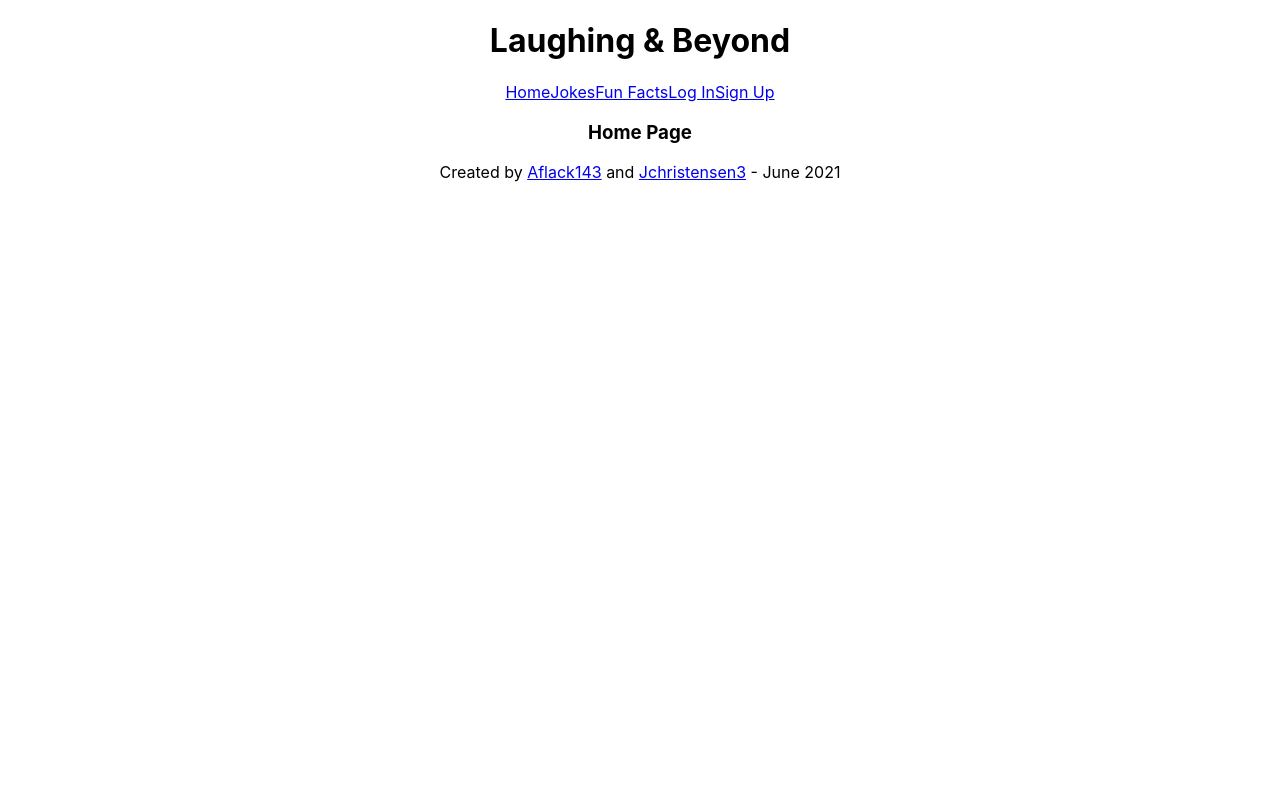
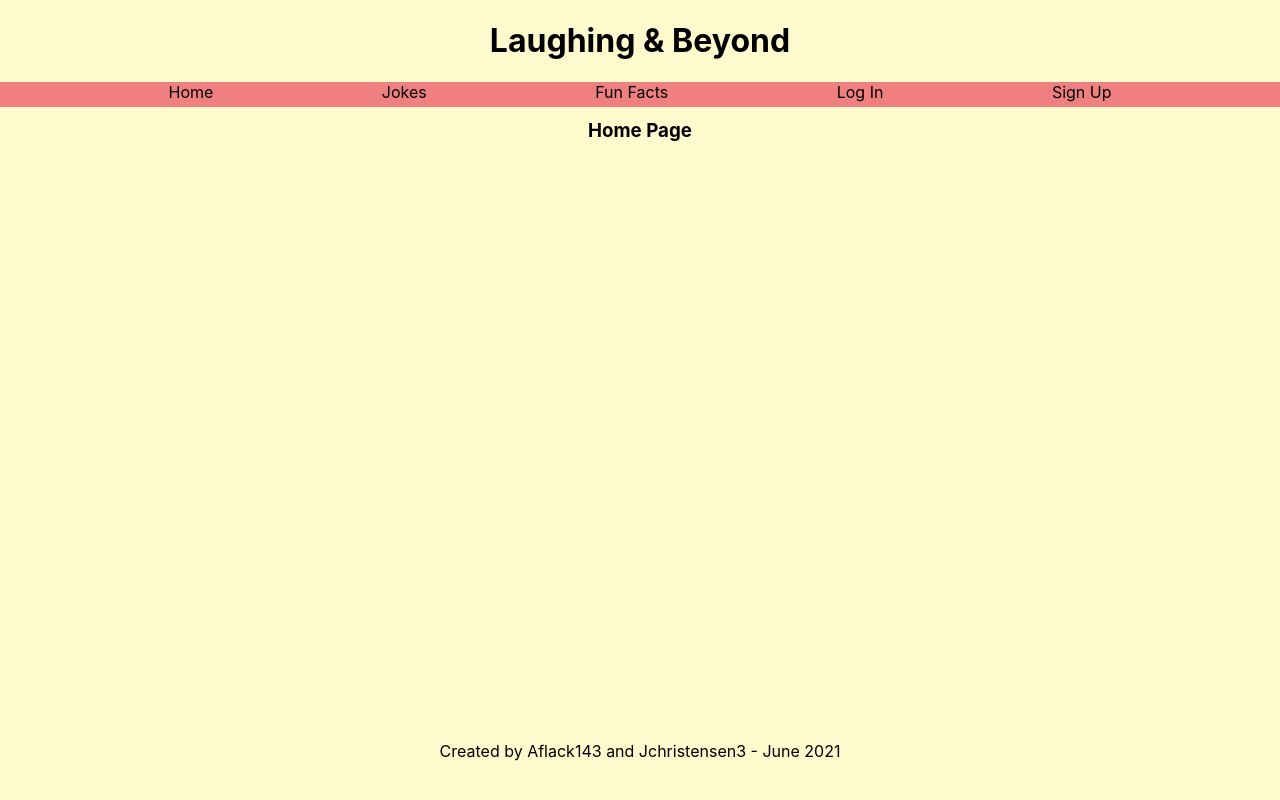
Before and after one commit to aflack143/laughing-beyond-frontend, a React (Create React App) app in the folder laughing-beyond/: page / in a window 1280 px wide. Built offline with nearby package versions, Linux system fonts and the light colour scheme; no server answers.

Commit message:
added basic css

```diff
--- a/laughing-beyond/src/App.css
+++ b/laughing-beyond/src/App.css
@@ -1,38 +1,36 @@
 .App {
   text-align: center;
+  background-color: lemonchiffon;
+  display: flex;
+  flex-direction: column;
+  margin: 0;
+  min-height: 100vh;
 }
 
-.App-logo {
-  height: 40vmin;
-  pointer-events: none;
+header {
+  height: 100px;
+  display: flex;
+  flex-direction: column;
+  margin: 0;
 }
 
-@media (prefers-reduced-motion: no-preference) {
-  .App-logo {
-    animation: App-logo-spin infinite 20s linear;
-  }
+nav {
+  display: flex;
+  flex-direction: row;
+  justify-content: space-evenly;
+  margin: 0;
+  background-color: lightcoral;
 }
 
-.App-header {
-  background-color: #282c34;
-  min-height: 100vh;
-  display: flex;
-  flex-direction: column;
-  align-items: center;
-  justify-content: center;
-  font-size: calc(10px + 2vmin);
-  color: white;
+main {
+  flex-grow: 1;
+}
+footer {
+  height: 75px;
 }
 
-.App-link {
-  color: #61dafb;
+a {
+  color: inherit;
+  text-decoration: none;
+  height: 25px
 }
-
-@keyframes App-logo-spin {
-  from {
-    transform: rotate(0deg);
-  }
-  to {
-    transform: rotate(360deg);
-  }
-}
--- a/laughing-beyond/src/App.js
+++ b/laughing-beyond/src/App.js
@@ -17,37 +17,31 @@ class App extends Component {
   constructor() {
     super()
     this.state = {
-        jokes: [],
         funFact: ''
     }
 }
 
   componentDidMount = () => {
-      axios.get('https://official-joke-api.appspot.com/jokes/ten')
+      axios.get('http://numbersapi.com/random')
       .then(resp => {
-          console.log(resp.data)
-          this.setState({
-              jokes: resp.data
-          })
-      })
-      axios.get('http://numbersapi.com/random?min=0&max=1000')
-      .then(resp => {
-          console.log(resp.data)
           this.setState({
               funFact: resp.data,
           })
       })
   }
+
   render() {
     return (
       <div className="App">
         <Header />
-        <Route path='/' exact render={() => <Home funFact={this.state.funFact} />}/>
-        <Route path='/login' render={(props) => <Login {...props} />} />
-        <Route path='/signup' render={(props) => <Signup {...props}/>} />
-        <Route path='/profile/:id' render={() => <Profile />} />
-        <Route path='/jokes' render={() => <JokesDisplay jokes={this.state.jokes}/>}/>
-        <Route path='/funfacts' exact render={() => <FunFactsDisplay funFact={this.state.funFact}/>}/>
+        <main>
+          <Route path='/' exact render={() => <Home funFact={this.state.funFact} />}/>
+          <Route path='/login' render={(props) => <Login {...props} />} />
+          <Route path='/signup' render={(props) => <Signup {...props}/>} />
+          <Route path='/profile/:id' render={() => <Profile />} />
+          <Route path='/jokes' render={() => <JokesDisplay />}/>
+          <Route path='/funfacts' exact render={() => <FunFactsDisplay funFact={this.state.funFact}/>}/>
+        </main>
         <Footer />
       </div>
     );
--- a/laughing-beyond/src/components/Footer.js
+++ b/laughing-beyond/src/components/Footer.js
@@ -2,9 +2,9 @@ import React from 'react'
 
 const Footer = () => {
     return (
-        <div>
+        <footer>
             <p>Created by <a href="https://Aflack143.github.io">Aflack143</a> and <a href="https://jchristensen3.github.io/">Jchristensen3</a> - June 2021</p>
-        </div>
+        </footer>
     )
 }
 
--- a/laughing-beyond/src/components/Header.js
+++ b/laughing-beyond/src/components/Header.js
@@ -3,7 +3,7 @@ import {Link} from 'react-router-dom'
 
 const Header = () => {
     return (
-        <div>
+        <header>
             <h1>Laughing & Beyond</h1>
             <nav>
                 <Link to='/'>Home</Link>
@@ -12,7 +12,7 @@ const Header = () => {
                 <Link to='/login'>Log In</Link>
                 <Link to='/signup'>Sign Up</Link>
             </nav>
-        </div>
+        </header>
     )
 }
 
--- a/laughing-beyond/src/components/JokesDisplay.js
+++ b/laughing-beyond/src/components/JokesDisplay.js
@@ -5,20 +5,20 @@ class JokesDisplay extends Component  {
     constructor(props) {
         super(props)
         this.state = {
-            jokes: props.jokes,
+            jokes: [],
             type: ''
         }
     }
 
-    // componentDidMount = () => {
-    //     axios.get('https://official-joke-api.appspot.com/jokes/ten')
-    //     .then(resp => {
-    //         console.log(resp.data)
-    //         this.setState({
-    //             jokes: resp.data
-    //         })
-    //     })
-    // }
+    componentDidMount = () => {
+        axios.get('https://official-joke-api.appspot.com/jokes/ten')
+        .then(resp => {
+            console.log(resp.data)
+            this.setState({
+                jokes: resp.data
+            })
+        })
+    }
 
     render() {
         const jokes = this.state.jokes
```
